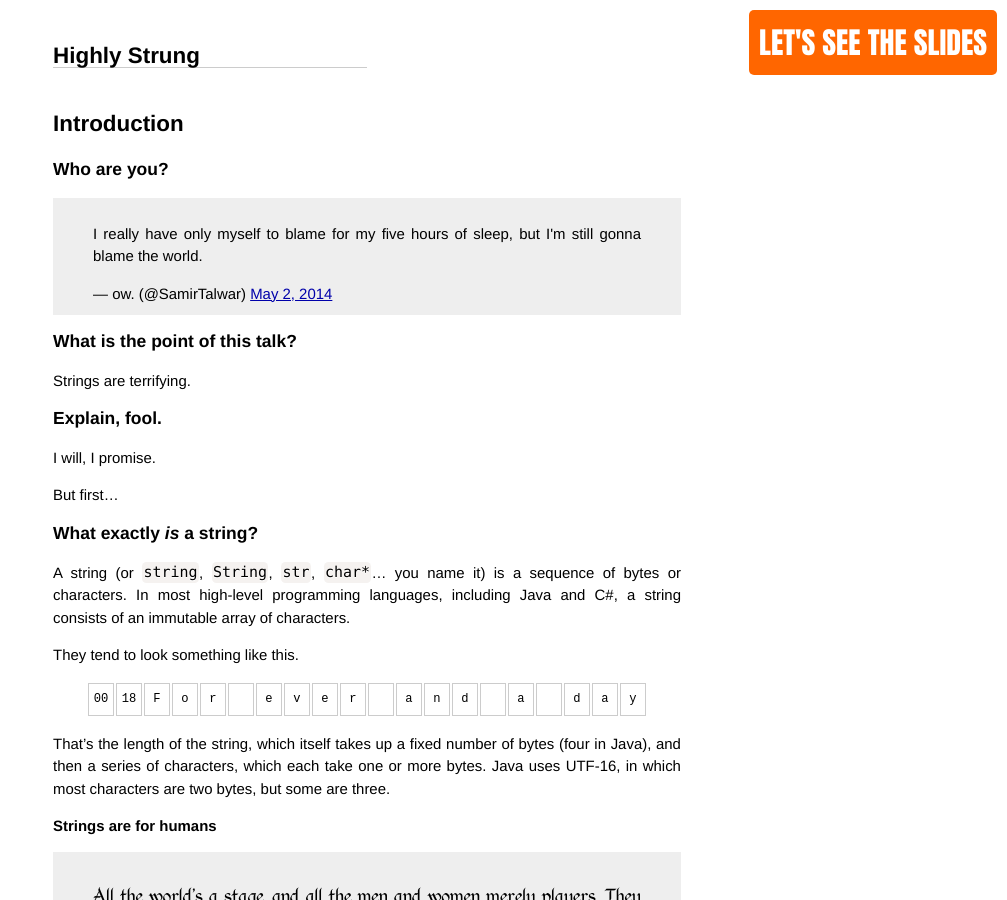
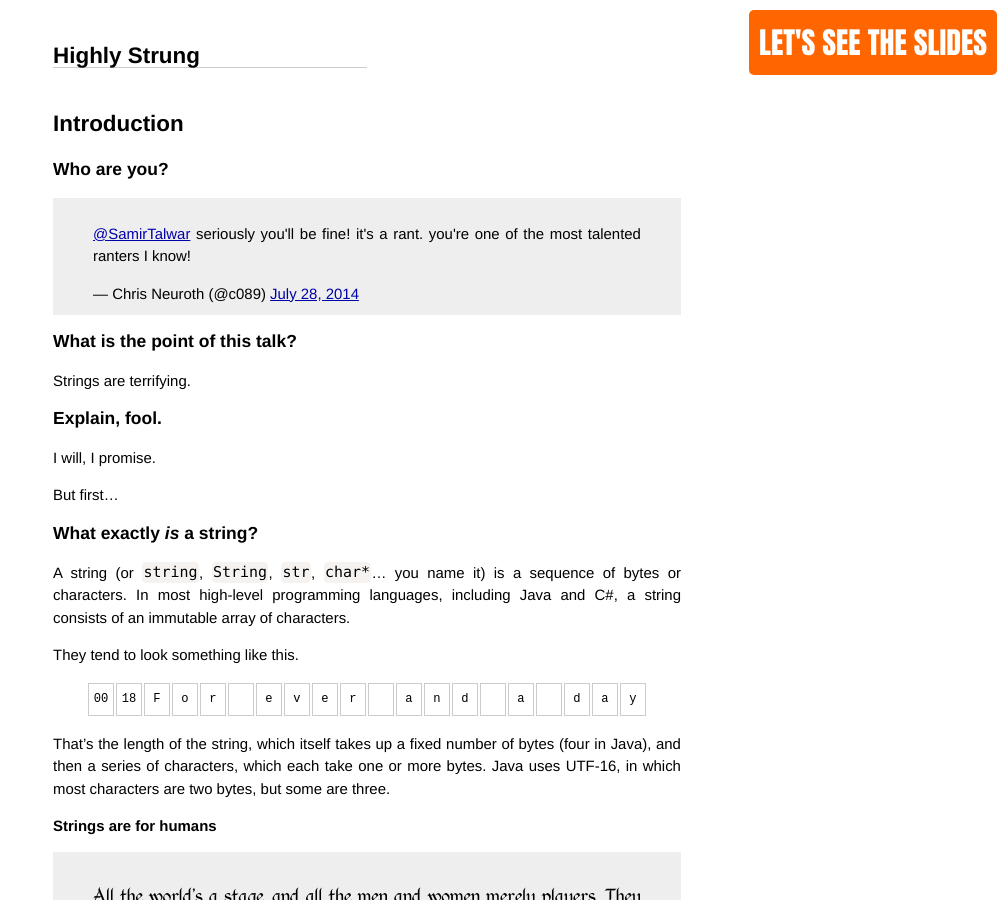
Before and after one commit to SamirTalwar/talks, a Jekyll site: the page built from index.md, in a window 1280 px wide and 900 px high. Shown: the whole window, without its empty margins (273-1280 px from the left). Built offline with Jekyll 4.4.1, drawn with Linux system fonts in a browser that asks for light colours; nearby versions of some CDN libraries; comment, search, counter and statistics services are not loaded.

Commit message:
I am one of the most talented ranters.

```diff
--- a/index.md
+++ b/index.md
@@ -9,7 +9,7 @@ title: Highly Strung
 <section markdown="1">
 ### Who are you?
 
-<blockquote class="twitter-tweet" lang="en"><p>I really have only myself to blame for my five hours of sleep, but I&#39;m still gonna blame the world.</p>&mdash; ow. (@SamirTalwar) <a href="https://twitter.com/SamirTalwar/statuses/462126458220343296">May 2, 2014</a></blockquote>
+<blockquote class="twitter-tweet" data-conversation="none"><p><a href="https://twitter.com/SamirTalwar">@SamirTalwar</a> seriously you&#39;ll be fine! it&#39;s a rant. you&#39;re one of the most talented ranters I know!</p>&mdash; Chris Neuroth (@c089) <a href="https://twitter.com/c089/statuses/493785174606241792">July 28, 2014</a></blockquote>
 </section>
 
 <section markdown="1">
```
